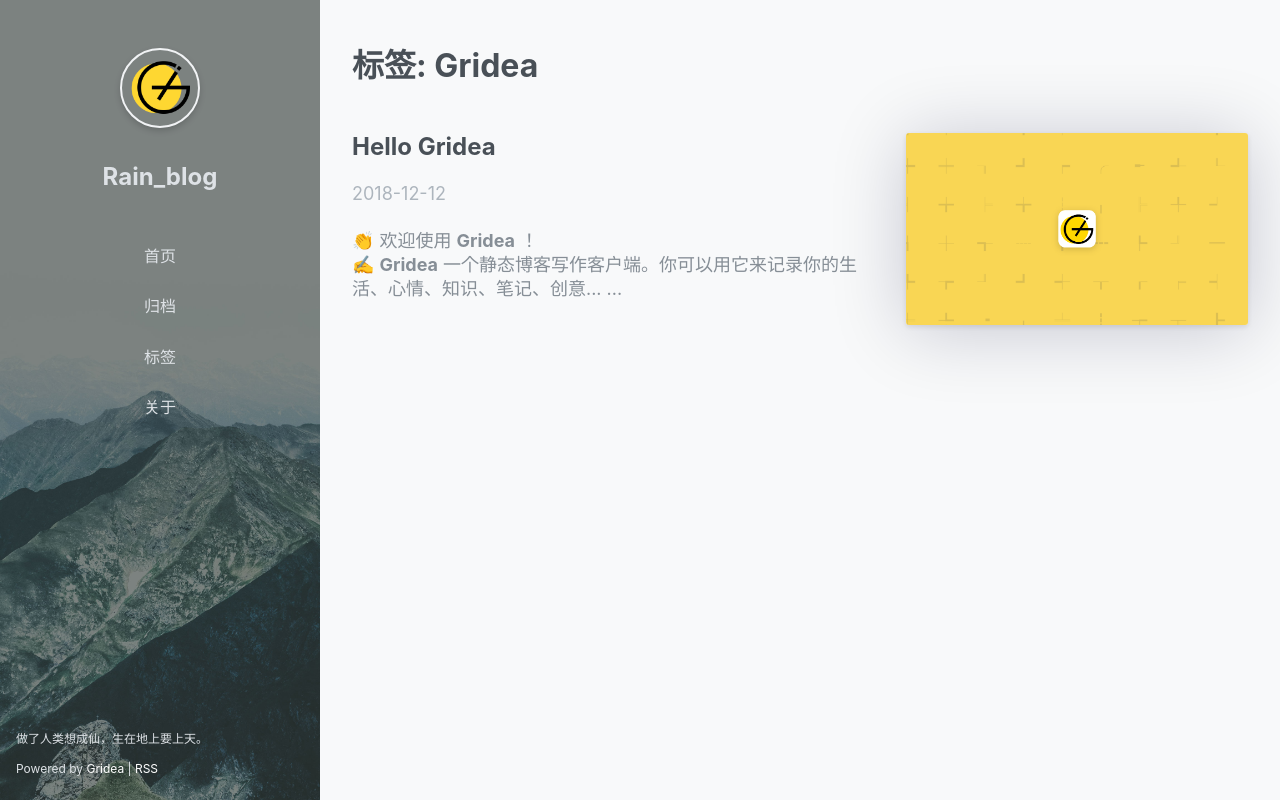
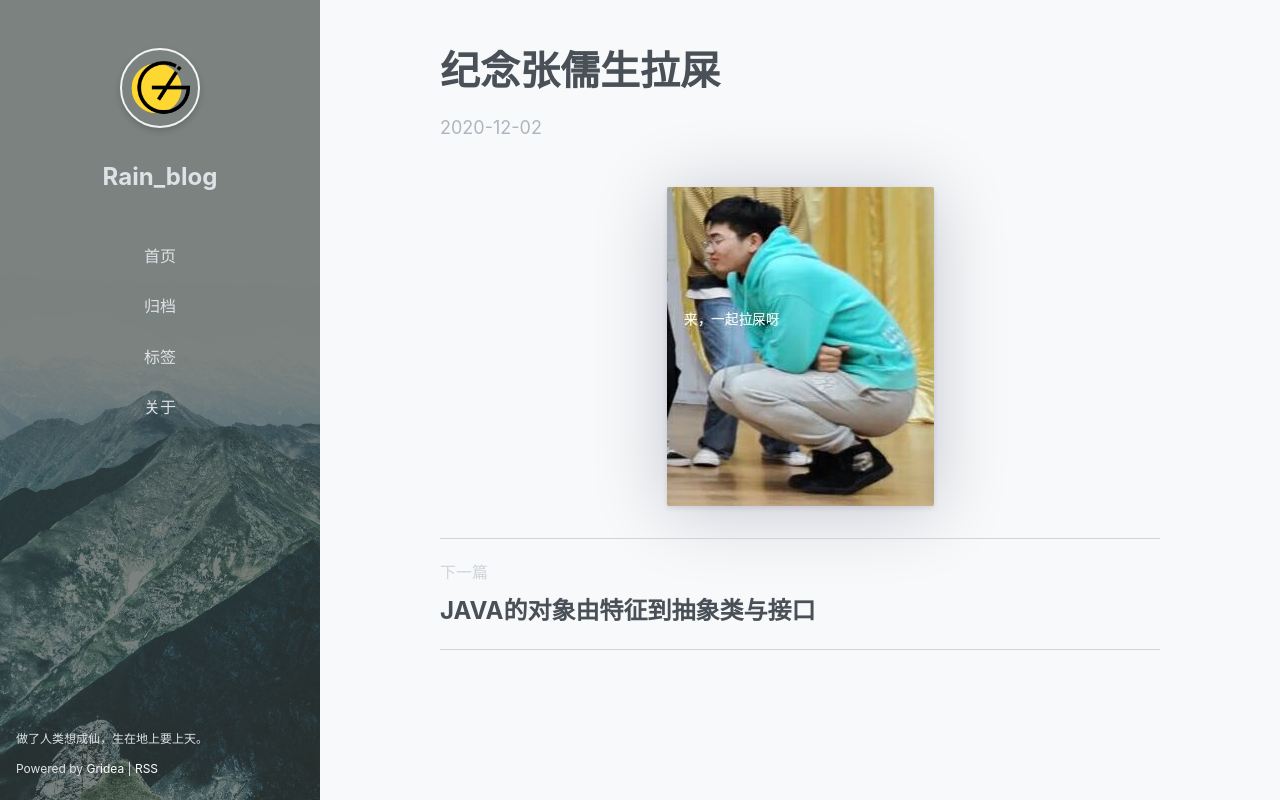
Before and after one commit to Muwenhua/Muwenhua.github.io, a plain HTML site: page post/ji-nian-zhang-ru-sheng-la-shi/index.html in a window 1280 px wide. Drawn offline with nearby package versions, Linux system fonts and the light colour scheme.

Commit message:
update from gridea: 2020-12-02 22:27:53

```diff
--- a/tag/0rCTOLXlS/index.html
+++ b/post/ji-nian-zhang-ru-sheng-la-shi/index.html
@@ -3,12 +3,12 @@
   <head>
     <meta charset="utf-8" >
 
-<title>Gridea | Rain_blog</title>
+<title>纪念张儒生拉屎 | Rain_blog</title>
 
 <meta name="viewport" content="width=device-width, initial-scale=1, maximum-scale=1, user-scalable=no">
 
 <link rel="stylesheet" href="https://use.fontawesome.com/releases/v5.7.2/css/all.css" integrity="sha384-fnmOCqbTlWIlj8LyTjo7mOUStjsKC4pOpQbqyi7RrhN7udi9RwhKkMHpvLbHG9Sr" crossorigin="anonymous">
-<link rel="shortcut icon" href="https://muwenhua.github.io/favicon.ico?v=1606739389963">
+<link rel="shortcut icon" href="https://muwenhua.github.io/favicon.ico?v=1606919267489">
 <link rel="stylesheet" href="https://muwenhua.github.io/styles/main.css">
 
 
@@ -18,7 +18,9 @@
 
 
 
-    <meta name="description" content="做了人类想成仙，生在地上要上天。">
+    <meta name="description" content="
+..." />
+    <meta name="keywords" content="" />
   </head>
   <body>
     <div id="app" class="main">
@@ -27,7 +29,7 @@
   <div class="top-container" data-aos="fade-right">
     <div class="top-header-container">
       <a class="site-title-container" href="https://muwenhua.github.io">
-        <img src="https://muwenhua.github.io/images/avatar.png?v=1606739389963" class="site-logo">
+        <img src="https://muwenhua.github.io/images/avatar.png?v=1606919267489" class="site-logo">
         <h1 class="site-title">Rain_blog</h1>
       </a>
       <div class="menu-btn" @click="menuVisible = !menuVisible">
@@ -88,35 +90,29 @@
 
       <div class="main-container">
         <div class="content-container" data-aos="fade-up">
-          <h2 class="current-tag">标签: Gridea</h2>
+          <div class="post-detail">
+            <h2 class="post-title">纪念张儒生拉屎</h2>
+            <div class="post-date">2020-12-02</div>
 
-            <article class="post-item">
-              <div class="left">
-                <a href="https://muwenhua.github.io/post/hello-gridea/">
-                  <h2 class="post-title">Hello Gridea</h2>
+            <div class="post-content" v-pre>
+              <figure data-type="image" tabindex="1"><img src="https://muwenhua.github.io/post-images/1606919264852.jpg" alt="" loading="lazy"></figure>
+
+            </div>
+
+
+              <div class="next-post">
+                <div class="next">下一篇</div>
+                <a href="https://muwenhua.github.io/post/java-de-dui-xiang-you-te-zheng-dao-chou-xiang-lei-yu-jie-kou/">
+                  <h3 class="post-title">
+                    JAVA的对象由特征到抽象类与接口
+                  </h3>
                 </a>
-                <div class="post-date">
-                  2018-12-12
-                </div>
-                <div class="post-abstract">
-                  <p>👏  欢迎使用 <strong>Gridea</strong> ！<br>
-✍️  <strong>Gridea</strong> 一个静态博客写作客户端。你可以用它来记录你的生活、心情、知识、笔记、创意... ...</p>
-
-                </div>
               </div>
 
-                <a class="right" href="https://muwenhua.github.io/post/hello-gridea/">
-                  <div class="feature-container" style="background-image: url('https://muwenhua.github.io/post-images/hello-gridea.png')">
-                  </div>
-                </a>
-
-            </article>
 
 
-          <div class="pagination-container">
 
-
-</div>
+          </div>
 
         </div>
       </div>
```
Also changed, not shown: archives/index.html (+12 -2 lines), atom.xml (+10 -1 lines), index.html (+17 -2 lines), post/about/index.html (+2 -2 lines), post/guan-yu-java-zhong-lei-xiang-guan-wen-ti-de-miao-shu/index.html (+2 -2 lines), post/hello-gridea/index.html (+2 -2 lines), post/java-de-dui-xiang-you-te-zheng-dao-chou-xiang-lei-yu-jie-kou/index.html (+2 -2 lines), tags/index.html (+2 -2 lines), post-images/1606919264852.jpg (added).
